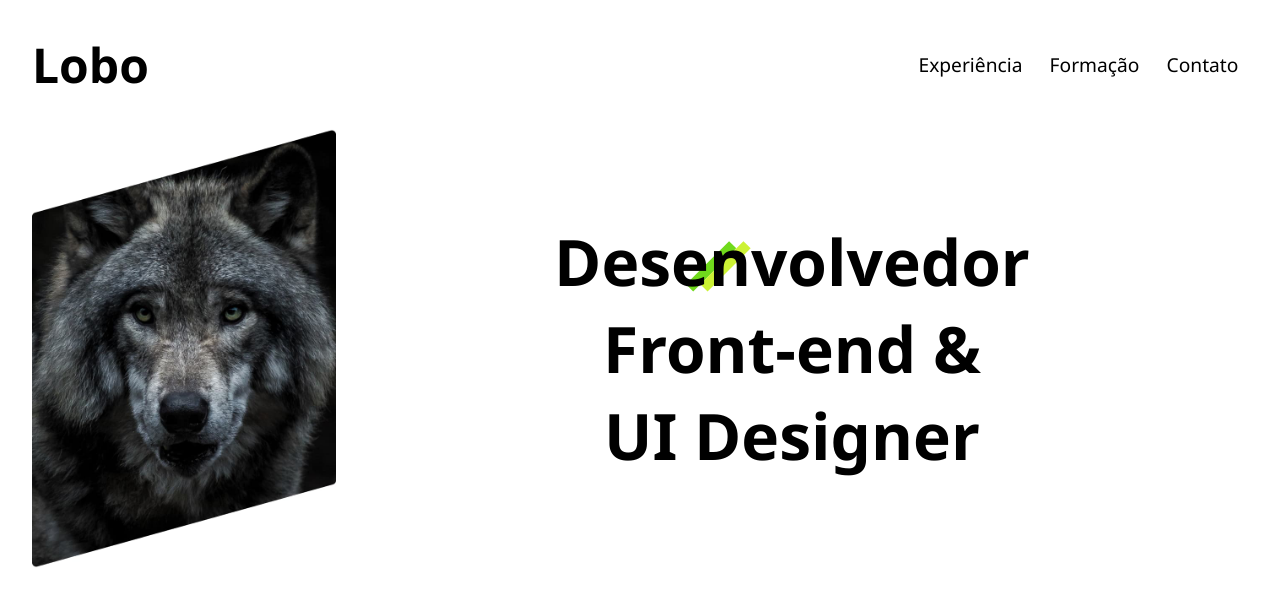
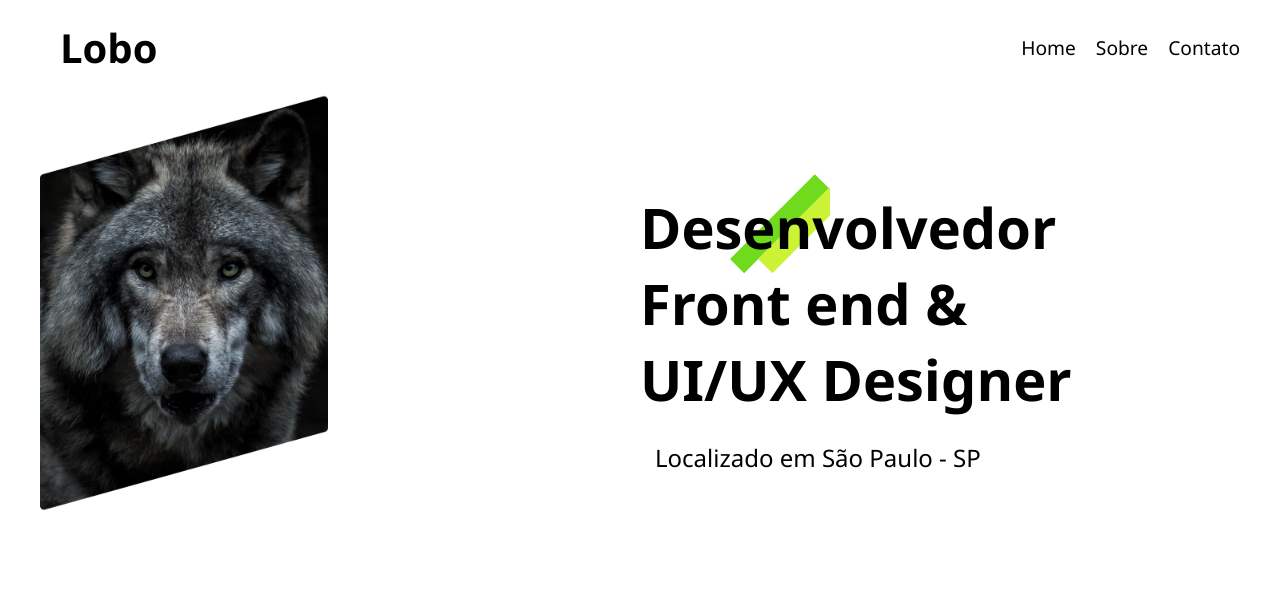
Before and after one commit to tatianenandama/Portifolio, a plain HTML site: page index.html in a window 1280 px wide. Drawn offline with Linux system fonts and the light colour scheme.

Commit message:
Alterando a estrutura e inserindo mensagem

```diff
--- a/css/style.css
+++ b/css/style.css
@@ -13,65 +13,62 @@ html,
 body {
   font-family: "Segoe UI", Tahoma, Geneva, Verdana, sans-serif;
 }
-.principal {
-  margin: 2em auto;
+.grid {
+  display: grid;
+  margin: 0 auto;
 }
 .banner {
   display: flex;
-
   justify-content: space-between;
-
-  margin: 0% 2em;
-  gap: 0.5em;
-}
-.titulo {
-  font-weight: bold;
-
-  font-size: 3em;
+  align-items: center;
+  margin: 0 40px;
 }
 .menu {
   display: flex;
-  align-items: center;
-  gap: 0.5em;
-  text-align: left;
+  gap: 20px;
+  color: black;
 }
-.link {
+.texto-link {
   color: black;
-  font-size: 1.2em;
-  padding: 0% 0.5em;
+  font-size: 1.2rem;
 }
-.corpo {
-  margin: 2em;
+.titulo {
+  font-size: 2.5rem;
+  font-weight: bold;
+  margin: 20px;
 }
 .foto-perfil {
-  width: max-content;
-  max-width: 19em;
+  width: 18em;
   object-fit: cover;
 }
-.imagem-foto {
+.texto {
   display: flex;
-  flex-direction: row;
   align-items: center;
+  font-size: 3.5rem;
+  font-weight: bold;
 }
-.texto {
-  text-align: center;
+.grid-coluna {
   display: grid;
-  justify-content: center;
-  width: max-content;
-  width: 100%;
-  font-size: 4em;
-  font-weight: bold;
+  grid-template-columns: repeat(2, 1fr);
+  margin: 0 40px;
+
   position: relative;
 }
-.texto::before {
+.grid-coluna::after {
   content: "";
   position: absolute;
-  background: url(../img/detalhe.svg);
-  background-size: contain;
-  display: block;
-  width: 65px;
-  height: 65px;
-  left: 350px;
-  bottom: 180px;
+  top: 65px;
+  left: 690px;
+  width: 100px;
+  height: 135px;
+  background: url("./../img/detalhe.svg") no-repeat;
   z-index: -1;
 }
+
+.texto-paragrafo {
+  font-size: 1.5rem;
+  display: grid;
+  grid-column: 2;
+  margin: -70px 15px;
+
+}
--- a/index.html
+++ b/index.html
@@ -4,26 +4,32 @@
 <head>
   <meta charset="UTF-8">
   <meta name="viewport" content="width=device-width, initial-scale=1.0">
-  <title>Portifolio </title>
-  <link rel="stylesheet" href="./css/style.css">
+  <title>Document</title>
+  <link rel="stylesheet" href="css/style.css">
+
 </head>
 
 <body>
-  <div class="principal">
+  <div class="grid">
     <header class="banner">
       <h1 class="titulo">Lobo</h1>
       <ul class="menu">
-        <li><a href="./" class="link">Experiência</a></li>
-        <li><a href="./" class="link">Formação</a></li>
-        <li><a href="./" class="link">Contato</a></li>
+        <li><a href="#" class="texto-link">Home</a></li>
+        <li><a href="#" class="texto-link">Sobre</a></li>
+        <li><a href="#" class="texto-link">Contato</a></li>
       </ul>
     </header>
+    <aside class="grid-coluna">
+      <img src="./img/perfil.jpg " alt="Foto de perfil" class="foto-perfil">
+      <h1 class="texto">Desenvolvedor <br> Front end & <br> UI/UX Designer
 
-    <div class="corpo">
-      <aside class="imagem-foto"><img class="foto-perfil" src="./img/perfil.jpg" alt="Foto de perfil">
-        <p class="texto">Desenvolvedor <br> Front-end & <br> UI Designer</p>
-      </aside>
-    </div>
+      </h1>
+
+      <span class="texto-paragrafo">Localizado em São Paulo - SP</span>
+
+    </aside>
+
+
   </div>
 </body>
 
```
